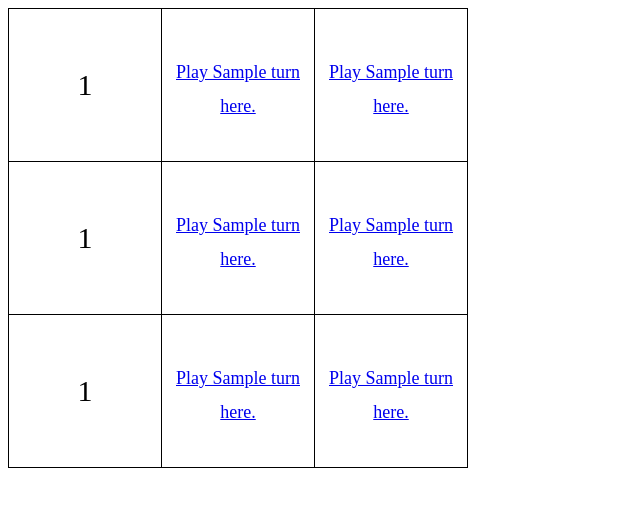
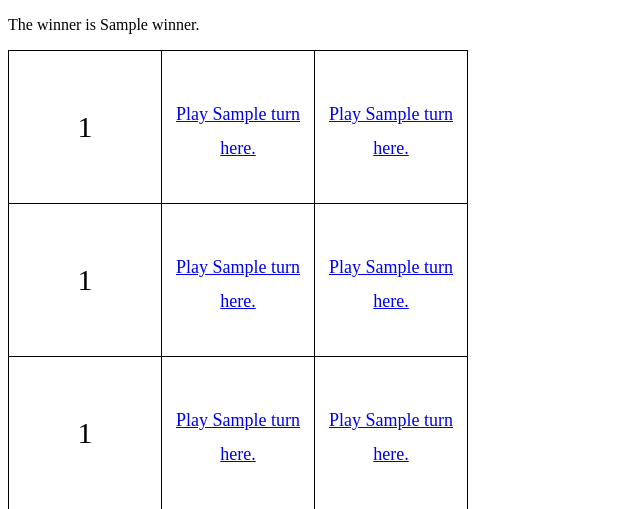
Before and after one commit to mattjianglinghua/tictactoe, a Flask app: template templates/game.html in a window 1280 px wide. Shown: the top 509 px of the page, without its empty margins (0-640 px from the left). Run offline with Flask 2, Linux system fonts and the light colour scheme; the template is opened without the code that fills it: most values are stand-ins (such as "Sample title", 1, 10 or a date in 2020).

Commit message:
finished winner check

```diff
--- a/app.py
+++ b/app.py
@@ -15,14 +15,41 @@ def index():
     if "board" not in session:
         session["board"] = [[None, None, None], [None, None, None], [None, None, None]]
         session["turn"] = "X"
+        session["winner"] = None
 
-    return render_template("game.html", game=session["board"], turn=session["turn"])
+    return render_template("game.html", game=session["board"], turn=session["turn"], winner=session["winner"])
 
 @app.route("/play/<int:row>/<int:col>")
 def play(row, col):
-    game = session["board"]
+    #mark board
+    session["board"][row][col] = session["turn"]
+
+    #current states
+    board = session["board"]
     turn = session["turn"]
-    game[row][col] = session["turn"]
+
+    #check for winner
+    def iswon():
+        #check rows
+        for row in board:
+            if turn == row[0] == row[1] == row[2]:
+                return True
+        #check columns
+        for col in range(3):
+            if turn == board[0][col] == board[1][col] == board[2][col]:
+                return True
+        #check diagonals
+        if turn == board[0][0] == board[1][1] == board[2][2] or turn == board[0][2] == board[1][1] == board[2][0]:
+            return True
+        #if no winner
+        return False
+
+    #display game over
+    if iswon():
+        session["winner"] = turn
+        return redirect(url_for("index"))
+
+    #change turns
     if session["turn"] == "X":
         session["turn"] = "O"
     else:
--- a/templates/game.html
+++ b/templates/game.html
@@ -19,6 +19,10 @@
         </style>
     </head>
     <body>
+        {% if winner %}
+        <p>The winner is {{ winner }}.</p>
+        {% endif %}
+
         <table>
             {% for i in range(3) %}
                 <tr>
```
